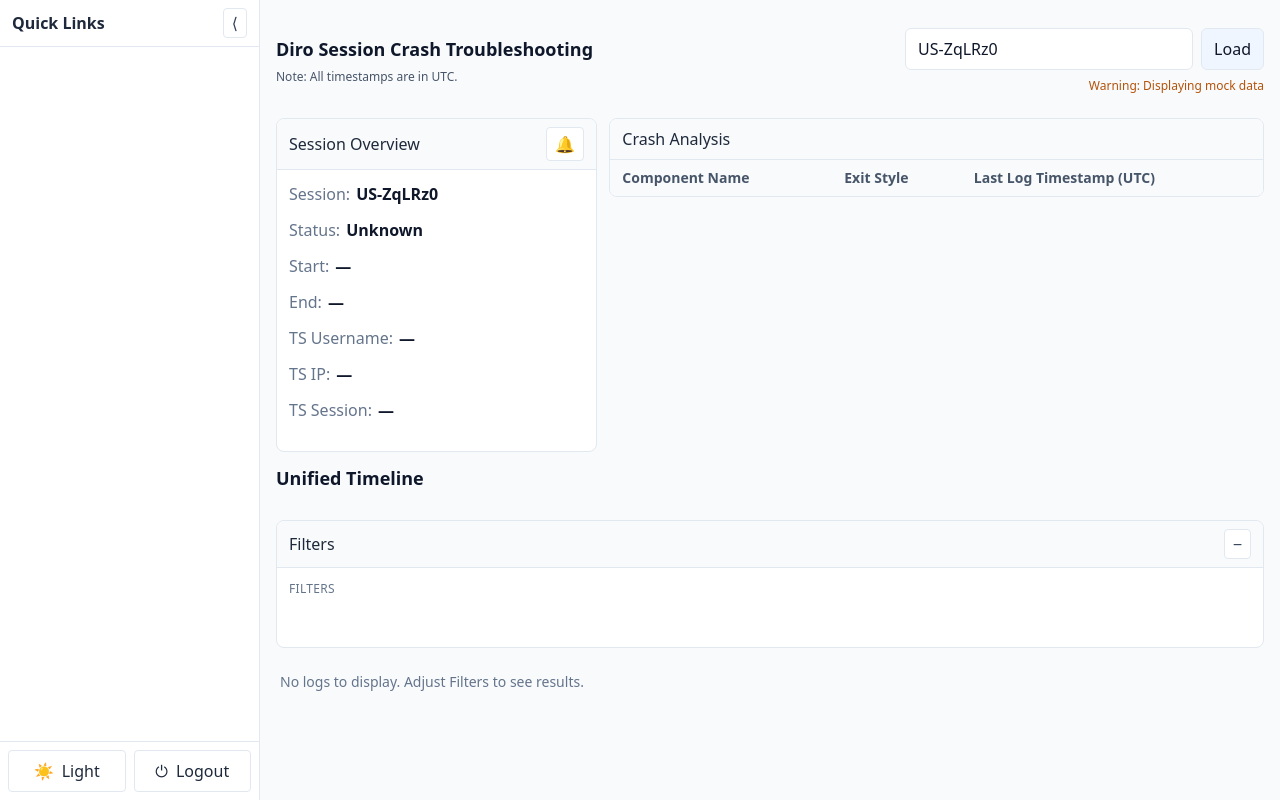
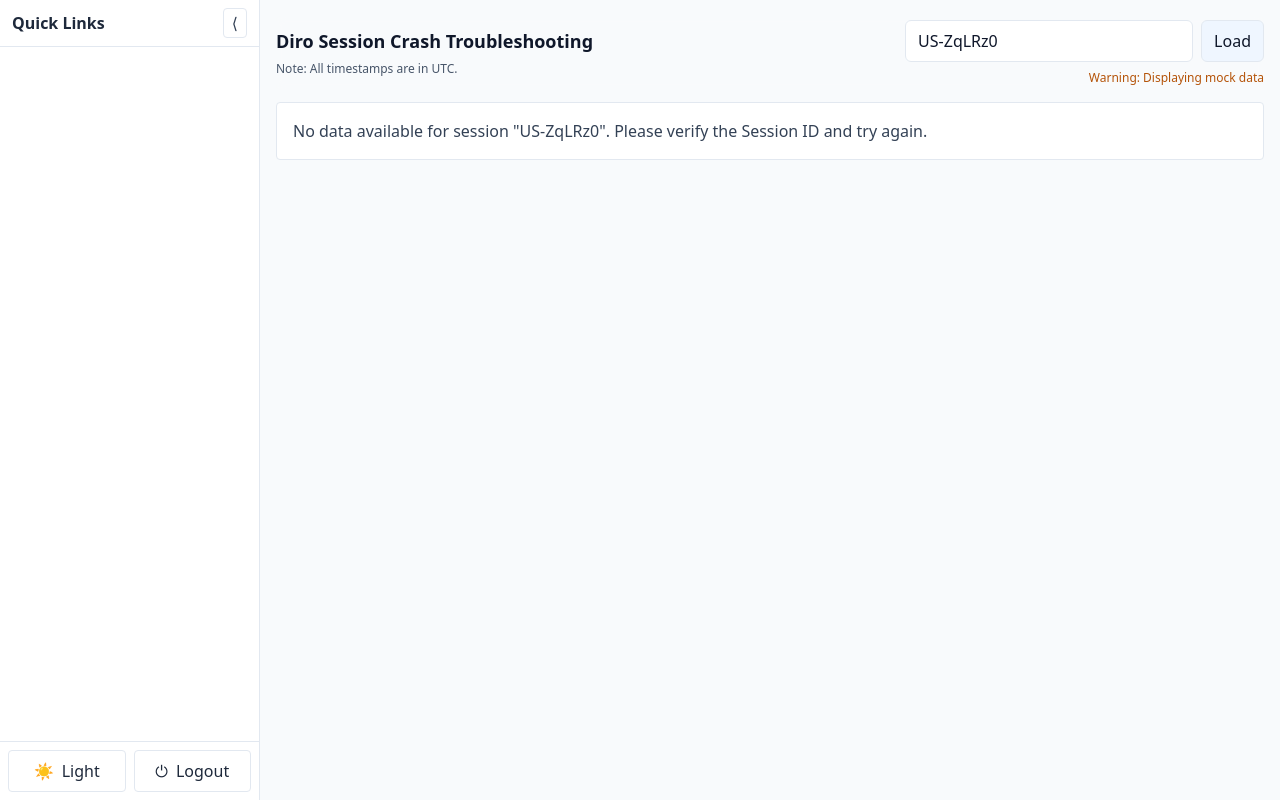
Before and after one commit to akshit-diro/diro-session-crash-troubleshooting-dashboard, a Next.js app: page / in a window 1280 px wide. Built offline with nearby package versions, Linux system fonts and the light colour scheme.

Commit message:
Message for invalid session-id, added clear-filters option, center-aligned alerts box

```diff
--- a/components/Alerts.tsx
+++ b/components/Alerts.tsx
@@ -4,20 +4,31 @@ import { formatDateTimeUTC } from '../lib/format';
 export default function Alerts({ alerts }: { alerts: AlertItem[] }) {
   if (!alerts || alerts.length === 0) {
     return (
-      <div className="bg-slate-50 border border-slate-200 p-3 rounded-lg text-slate-500">
+      <div className="bg-slate-50 dark:bg-slate-900 border border-slate-200 dark:border-slate-700 p-3 rounded-lg text-slate-500 dark:text-slate-400">
         No alert integrations in mock mode
       </div>
     );
   }
   return (
-    <div className="bg-slate-50 border border-slate-200 rounded-lg divide-y divide-slate-200">
-      {alerts.map((a, idx) => (
-        <div key={idx} className="p-3 flex items-start gap-3 text-sm">
-          <div className="text-slate-500 w-48 shrink-0">{formatDateTimeUTC(a.timestamp)}</div>
-          <div className="font-medium w-32 shrink-0">{a.platform}</div>
-          <div className="text-slate-800">{a.message}</div>
-        </div>
-      ))}
+    <div className="overflow-x-auto bg-white dark:bg-slate-900 border border-slate-200 dark:border-slate-700 rounded-lg">
+      <table className="min-w-full text-sm">
+        <thead className="bg-slate-50 dark:bg-slate-800 text-slate-600 dark:text-slate-300">
+          <tr>
+            <th className="text-left px-3 py-2">Time (UTC)</th>
+            <th className="text-left px-3 py-2">Platform</th>
+            <th className="text-left px-3 py-2">Message</th>
+          </tr>
+        </thead>
+        <tbody className="divide-y divide-slate-200 dark:divide-slate-700">
+          {alerts.map((a, idx) => (
+            <tr key={idx} className="text-slate-800 dark:text-slate-100">
+              <td className="px-3 py-2 text-slate-600 dark:text-slate-300 w-56">{formatDateTimeUTC(a.timestamp)}</td>
+              <td className="px-3 py-2 font-medium w-32">{a.platform}</td>
+              <td className="px-3 py-2">{a.message}</td>
+            </tr>
+          ))}
+        </tbody>
+      </table>
     </div>
   );
 }
--- a/components/Filters.tsx
+++ b/components/Filters.tsx
@@ -45,7 +45,7 @@ export default function Filters({
   };
   return (
     <div className="grid gap-2 mb-3">
-      <div className="text-[12px] uppercase text-slate-500 dark:text-slate-400 tracking-wide">Filters</div>
+      {/* <div className="text-[12px] uppercase text-slate-500 dark:text-slate-400 tracking-wide">Filters</div> */}
       <div className="grid grid-cols-6 gap-2 max-[1100px]:grid-cols-4 max-[800px]:grid-cols-2">
         {isCompact
           ? componentsData.flatMap((c) => c.logSources.map((s) => ({ c, s }))).map(({ c, s }) => {
--- a/components/SessionOverview.tsx
+++ b/components/SessionOverview.tsx
@@ -1,29 +1,14 @@
-import { useState } from 'react';
 import type { SessionData } from '../lib/types';
-import Alerts from './Alerts';
 import { formatDateTimeUTC } from '../lib/format';
 
-export default function SessionOverview({ session, alerts = [] as any[] }: { session: SessionData; alerts?: any[] }) {
-  const [open, setOpen] = useState(false);
+export default function SessionOverview({ session, onOpenAlerts }: { session: SessionData; onOpenAlerts?: () => void }) {
   return (
     <div className="bg-white dark:bg-slate-900 border border-slate-200 dark:border-slate-700 rounded-lg overflow-hidden">
       <div className="flex items-center justify-between px-3 py-2 bg-slate-50 dark:bg-slate-800 border-b border-slate-200 dark:border-slate-700">
         <span className="font-medium text-slate-800 dark:text-slate-100">Session Overview</span>
-        <div className="relative">
-          <button className="px-2 py-1 rounded border border-slate-200 dark:border-slate-700 bg-white dark:bg-slate-900" title="Show alerts" onClick={() => setOpen((v) => !v)}>
-            <span aria-hidden>🔔</span>
-          </button>
-          {open && (
-            <div className="absolute right-0 mt-2 w-[520px] max-w-[90vw] z-20">
-              <div className="bg-white dark:bg-slate-900 border border-slate-200 dark:border-slate-700 rounded shadow">
-                <div className="px-3 py-2 text-[12px] text-slate-500 dark:text-slate-400">Alerts (UTC)</div>
-                <div className="p-2">
-                  <Alerts alerts={alerts as any} />
-                </div>
-              </div>
-            </div>
-          )}
-        </div>
+        <button className="px-2 py-1 rounded border border-slate-200 dark:border-slate-700 bg-white dark:bg-slate-900" title="Show alerts" onClick={onOpenAlerts}>
+          <span aria-hidden>🔔</span>
+        </button>
       </div>
       <div className="grid grid-cols-[repeat(auto-fit,minmax(180px,1fr))] gap-3 p-3">
         <div className="inline-flex gap-1.5"><span className="text-slate-500">Session:</span><span className="font-semibold">{session.sessionId}</span></div>
--- a/components/UnifiedTimeline.tsx
+++ b/components/UnifiedTimeline.tsx
@@ -38,6 +38,16 @@ export default function UnifiedTimeline({
           state={filters}
           onChange={setFilters}
         />
+        {(filters.components.size > 0 || filters.sources.size > 0) && (
+          <div className="mb-2 flex items-center justify-end">
+            <button
+              className="text-xs px-2 py-1 rounded border border-slate-200 dark:border-slate-700 bg-white dark:bg-slate-900 hover:bg-slate-50 dark:hover:bg-slate-800 text-slate-700 dark:text-slate-200"
+              onClick={() => setFilters({ components: new Set(), sources: new Set() })}
+            >
+              Clear Filters
+            </button>
+          </div>
+        )}
       </Collapsible>
       <Timeline entries={filteredLogs} components={components} />
     </>
--- a/pages/index.tsx
+++ b/pages/index.tsx
@@ -24,6 +24,7 @@ export default function Home() {
   const [loading, setLoading] = useState(false);
   const [error, setError] = useState<string | null>(null);
   const [data, setData] = useState<SessionResponse | null>(null);
+  const [showAlerts, setShowAlerts] = useState(false);
 
   const fetchSession = async (id: string) => {
     setLoading(true); setError(null);
@@ -50,10 +51,11 @@ export default function Home() {
   //   return 'No obvious crash root-cause; review warnings around disconnect timeframe.';
   // }, [data]);
 
+
   return (
     <div>
       <Sidebar components={data?.components || []} />
-      <main className="min-h-screen p-4 grid gap-3" style={{ marginLeft: 'var(--sidebar-w, 260px)' }}>
+      <main className="p-4 grid gap-3" style={{ marginLeft: 'var(--sidebar-w, 260px)' }}>
         <TitleBar
           title="Diro Session Crash Troubleshooting"
           sessionId={sessionId}
@@ -64,11 +66,17 @@ export default function Home() {
           isMockData={data?.mock}
         />
 
-        {data &&
+        {data && data?.session && data.session.status === "Unknown" && (
+          <div className="p-4 border border-slate-200 dark:border-slate-700 rounded bg-white dark:bg-slate-900 text-slate-700 dark:text-slate-200">
+            No data available for session "{sessionId}". Please verify the Session ID and try again.
+          </div>
+        )}
 
-        <div className="grid grid-cols-1 gap-3 md:grid-cols-3">
+        {data && data?.session && data.logs.length > 0 && data.session.status !== "Unknown" && (
 
-          <SessionOverview session={data.session} alerts={data.alerts} />
+        <div className="grid grid-cols-1 gap-3 md:grid-cols-3 relative">
+
+          <SessionOverview session={data.session} onOpenAlerts={() => setShowAlerts(true)} />
 
           {/* <Collapsible title="Crash Scenario Hypotheses" defaultOpen>
             <CrashHypothesis items={(data?.hypotheses || []) as any} />
@@ -78,15 +86,32 @@ export default function Home() {
                 <CrashAnalysis components={data.components} logs={data.logs} />
             </div>
 
-        </div>}
+        </div>)}
 
-        {data && (
+        {data && data?.session && data.logs.length > 0 && data.session.status !== "Unknown" && (
           <UnifiedTimeline
             components={data.components}
             logs={data.logs}
             lastTimestamps={data.lastTimestamps}
           />
         )}
+
+        {data && data?.session && data.session.status !== "Unknown" && showAlerts && (
+          <>
+            <div className="fixed inset-0 z-40 bg-black/20" onClick={() => setShowAlerts(false)} />
+            <div className="fixed inset-0 z-50 flex items-center justify-center p-4">
+              <div className="w-[720px] max-w-[95vw] bg-white dark:bg-slate-900 border border-slate-200 dark:border-slate-700 rounded-lg shadow-xl">
+                <div className="flex items-center justify-between px-3 py-2 bg-slate-50 dark:bg-slate-800 border-b border-slate-200 dark:border-slate-700">
+                  <div className="text-sm text-slate-600 dark:text-slate-300">Alerts (UTC)</div>
+                  <button className="px-2 py-1 rounded border border-slate-200 dark:border-slate-700 bg-white dark:bg-slate-900" onClick={() => setShowAlerts(false)}>✕</button>
+                </div>
+                <div className="p-2">
+                  <Alerts alerts={data.alerts} />
+                </div>
+              </div>
+            </div>
+          </>
+        )}
       </main>
     </div>
   );
```
